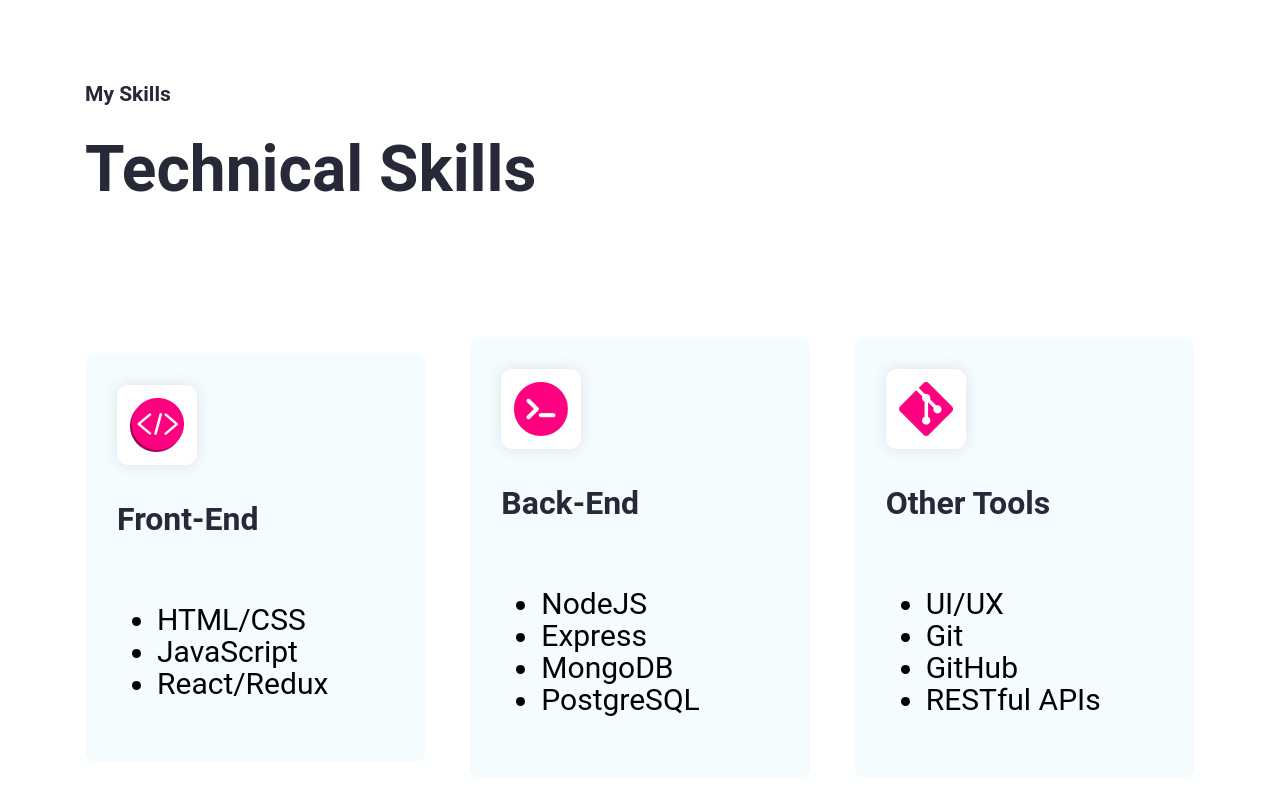
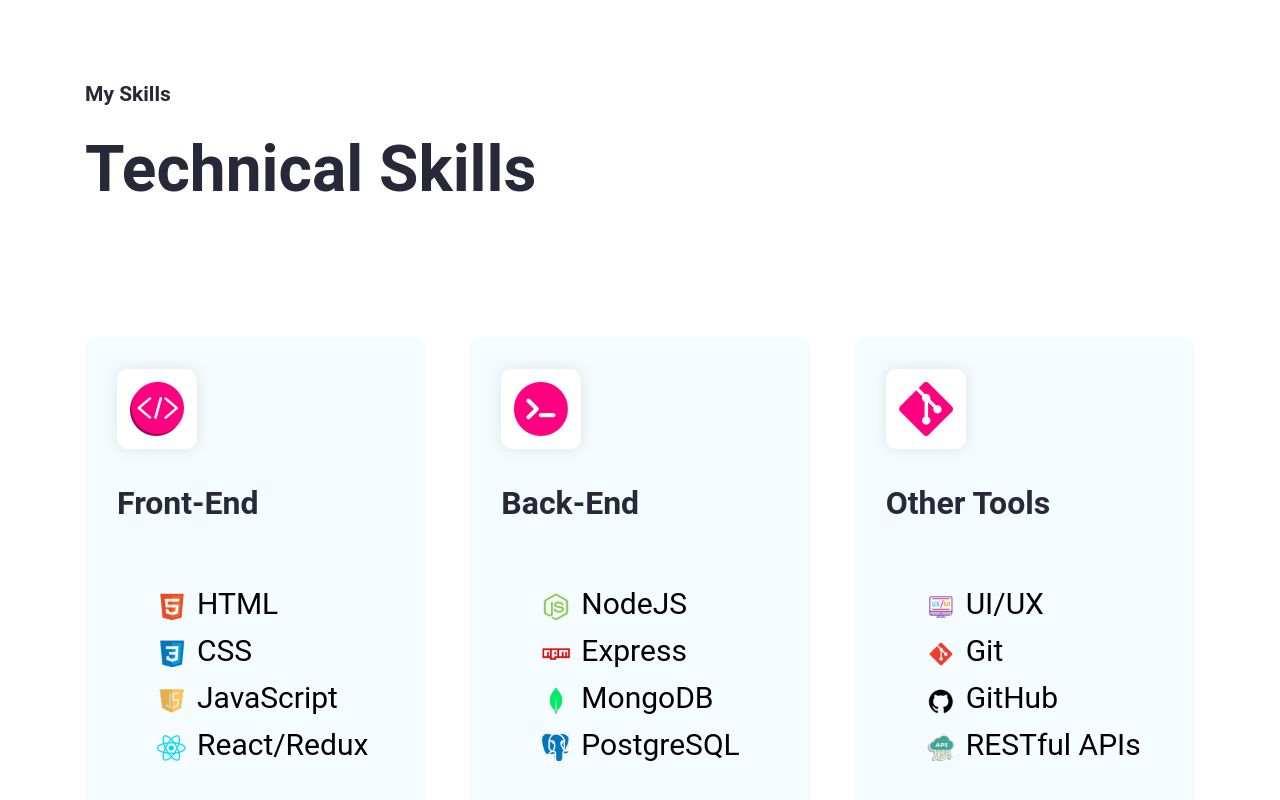
Before and after one commit to estebansep1/Personal-Portfolio, a React (Create React App) app: page / in a window 1280 px wide. Shown: the part 877-1677 px from the top of the page. Built offline with nearby package versions, Linux system fonts and the light colour scheme.

Commit message:
finished skills

```diff
--- a/src/App.css
+++ b/src/App.css
@@ -311,4 +311,82 @@ h2 {
   font-weight: 400;
   line-height: 32px;
 }
+
+/*!FRONTEND CARD */
+.skills--section--description li.with--icon {
+  list-style: none;
+  background-size: 30px;
+  background-repeat: no-repeat;
+  background-position: 0 4px;
+  padding-left: 40px;
+  margin-bottom: 15px;
+}
+
+.skills--section--description li.with--icon:nth-child(1) {
+  background-image: url('../public/Images/html.png');
+}
+
+.skills--section--description li.with--icon:nth-child(2) {
+  background-image: url('../public/Images/css.png');
+}
+
+.skills--section--description li.with--icon:nth-child(3) {
+  background-image: url('../public/Images/javascript.png');
+}
+
+.skills--section--description li.with--icon:nth-child(4) {
+  background-image: url('../public/Images/react.png');
+}
+
+/* !BACKEND CARD */
+.skills--section--description li.with--icon--2 {
+  list-style: none;
+  background-size: 30px;
+  background-repeat: no-repeat;
+  background-position: 0 4px;
+  padding-left: 40px;
+  margin-bottom: 15px;
+}
+
+.skills--section--description li.with--icon--2:nth-child(1) {
+  background-image: url('../public/Images/node.png');
+}
+
+.skills--section--description li.with--icon--2:nth-child(2) {
+  background-image: url('../public/Images/express.png');
+}
+
+.skills--section--description li.with--icon--2:nth-child(3) {
+  background-image: url('../public/Images/mongodb.png');
+}
+
+.skills--section--description li.with--icon--2:nth-child(4) {
+  background-image: url('../public/Images/postgres.png');
+}
+
+/*! OTHER TOOLS CARD */
+.skills--section--description li.with--icon--3 {
+  list-style: none;
+  background-size: 30px;
+  background-repeat: no-repeat;
+  background-position: 0 4px;
+  padding-left: 40px;
+  margin-bottom: 15px;
+}
+
+.skills--section--description li.with--icon--3:nth-child(1) {
+  background-image: url('../public/Images/uxui.png');
+}
+
+.skills--section--description li.with--icon--3:nth-child(2) {
+  background-image: url('../public/Images/git.png');
+}
+
+.skills--section--description li.with--icon--3:nth-child(3) {
+  background-image: url('../public/Images/github.png');
+}
+
+.skills--section--description li.with--icon--3:nth-child(4) {
+  background-image: url('../public/Images/api.png');
+}
 /* End of Skills */
--- a/src/Components/Skills.jsx
+++ b/src/Components/Skills.jsx
@@ -15,9 +15,10 @@ export default function MySkills() {
                     <div className="skills--section--card--content">
                         <h3 className="skills--section--title">Front-End</h3>
                         <ul className="skills--section--description">
-                            <li>HTML/CSS</li>
-                            <li>JavaScript</li>
-                            <li>React/Redux</li>
+                            <li className="with--icon">HTML</li>
+                            <li className="with--icon">CSS</li>
+                            <li className="with--icon">JavaScript</li>
+                            <li className="with--icon">React/Redux</li>
                         </ul>
                     </div>
                 </div>
@@ -28,10 +29,10 @@ export default function MySkills() {
                     <div className="skills--section--card--content">
                         <h3 className="skills--section--title">Back-End</h3>
                         <ul className="skills--section--description">
-                            <li>NodeJS</li>
-                            <li>Express</li>
-                            <li>MongoDB</li>
-                            <li>PostgreSQL</li>
+                            <li className="with--icon--2">NodeJS</li>
+                            <li className="with--icon--2">Express</li>
+                            <li className="with--icon--2">MongoDB</li>
+                            <li className="with--icon--2">PostgreSQL</li>
                         </ul>
                     </div>
                 </div>
@@ -42,10 +43,10 @@ export default function MySkills() {
                     <div className="skills--section--card--content">
                         <h3 className="skills--section--title">Other Tools</h3>
                         <ul className="skills--section--description">
-                            <li>UI/UX</li>
-                            <li>Git</li>
-                            <li>GitHub</li>
-                            <li>RESTful APIs</li>
+                            <li className="with--icon--3">UI/UX</li>
+                            <li className="with--icon--3">Git</li>
+                            <li className="with--icon--3">GitHub</li>
+                            <li className="with--icon--3">RESTful APIs</li>
                         </ul>
                     </div>
                 </div>
```
